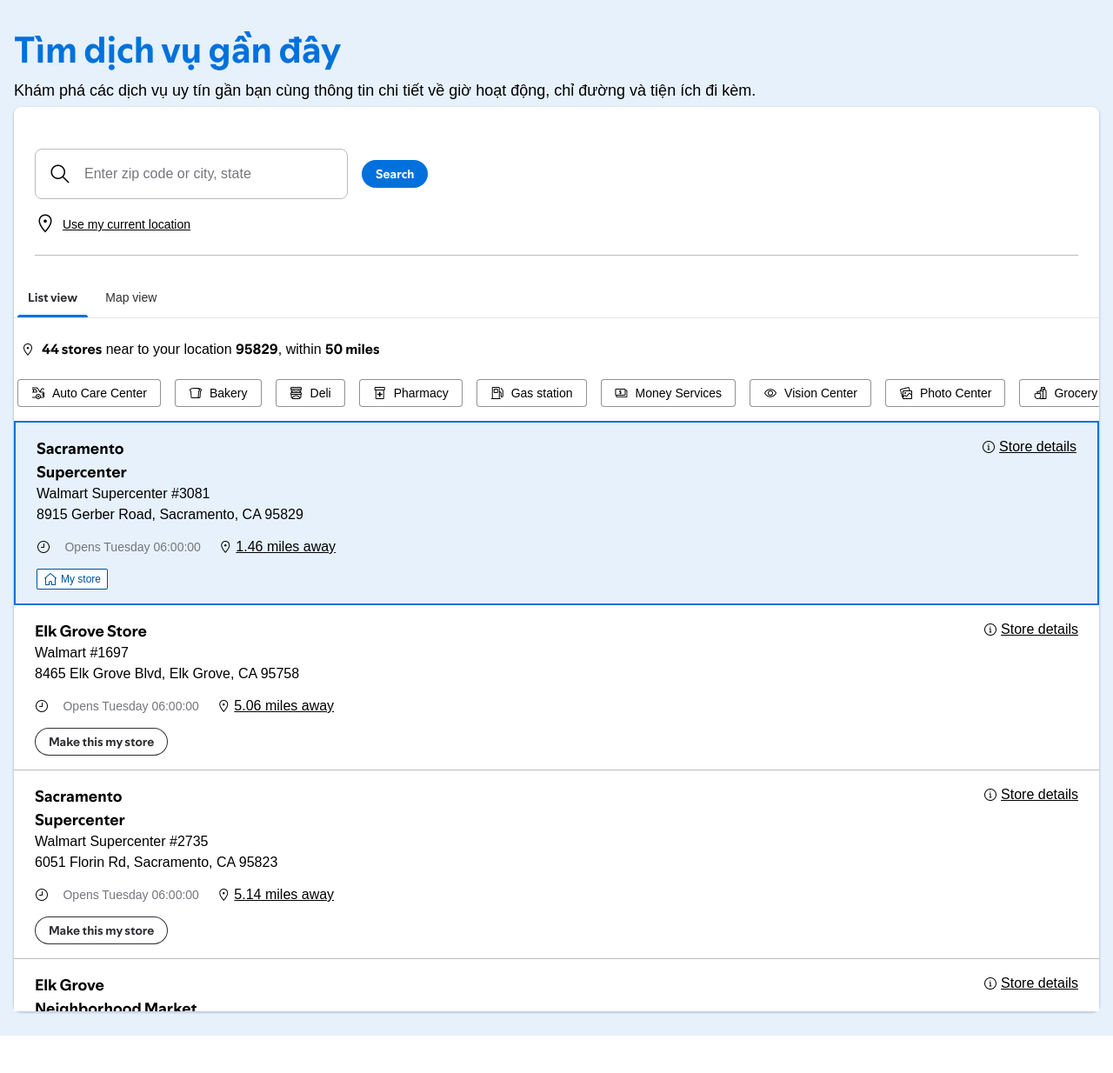
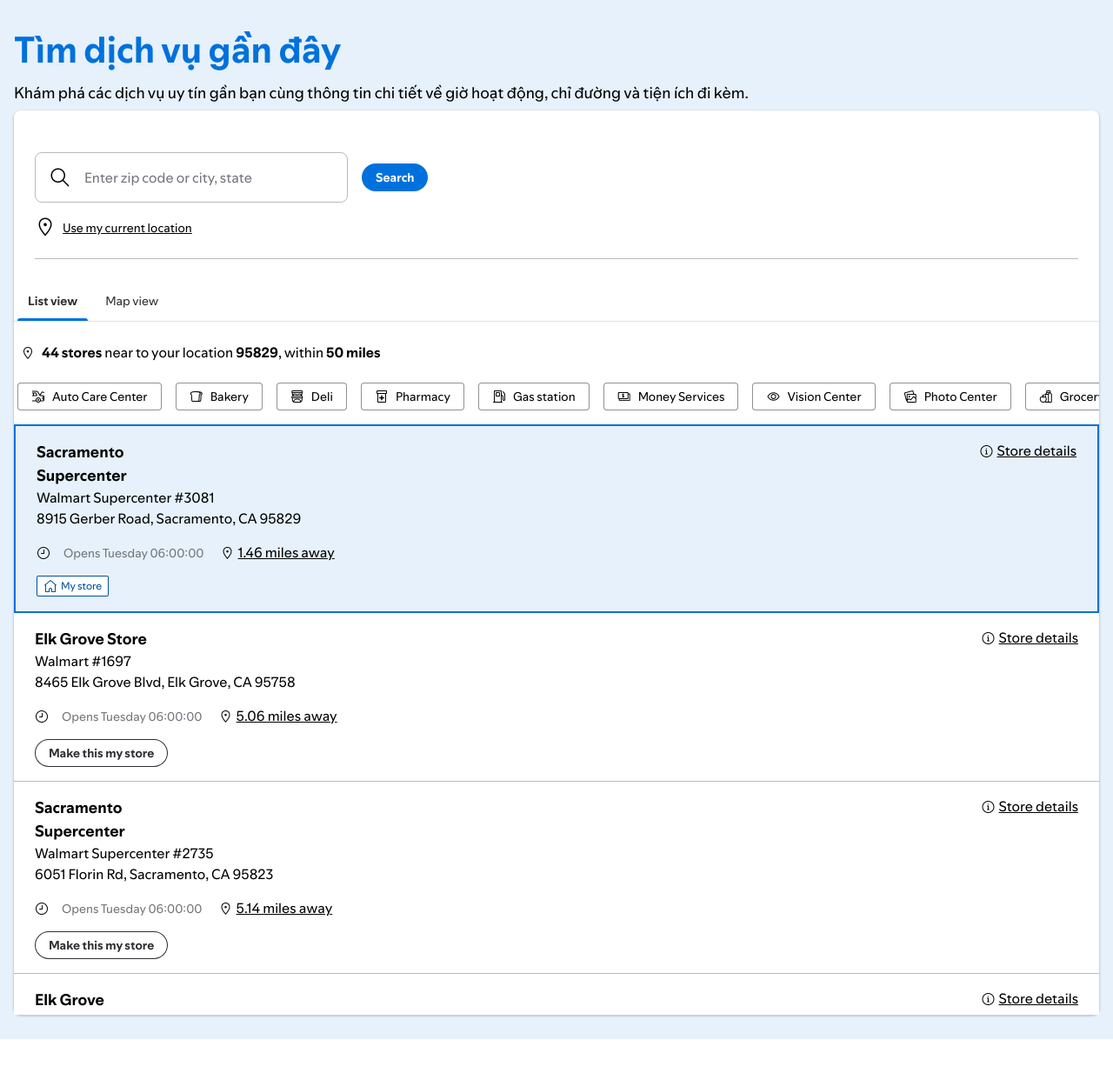
Before and after one commit to saomaidl/saomaidl.github.io, a Jekyll site: the page built from _pages/services.html, in a window 1280 px wide. Shown: the top 1234 px of the page at 87% size. Built offline with Jekyll 4.4.1, drawn with Linux system fonts in a browser that asks for light colours; some web fonts are replaced; comment, search, counter and statistics services are not loaded.

Commit message:
Update font.css

```diff
--- a/assets/css/font.css
+++ b/assets/css/font.css
@@ -1,6 +1,6 @@
 @font-face {
   font-family: "saomai";
-  src: url("https://saomaidl.github.io//assets/fonts/SpotifyMix-Regular.woff2") format("woff2");
+  src: url("https://saomaidl.github.io//assets/fonts/SpotifyMixUI-Regular.woff2") format("woff2");
   font-weight: 400;
   font-style: normal;
   font-display: swap;
@@ -14,7 +14,7 @@
 }
 @font-face {
   font-family: "saomaiHeading";
-  src: url("https://saomaidl.github.io//assets/fonts/SpotifyMix-Extrabold.woff2") format("woff2");
+  src: url("https://saomaidl.github.io//assets/fonts/SpotifyMixUITitleVariable.woff2") format("woff2");
   font-weight: 700;
   font-style: normal;
   font-display: swap;
```
